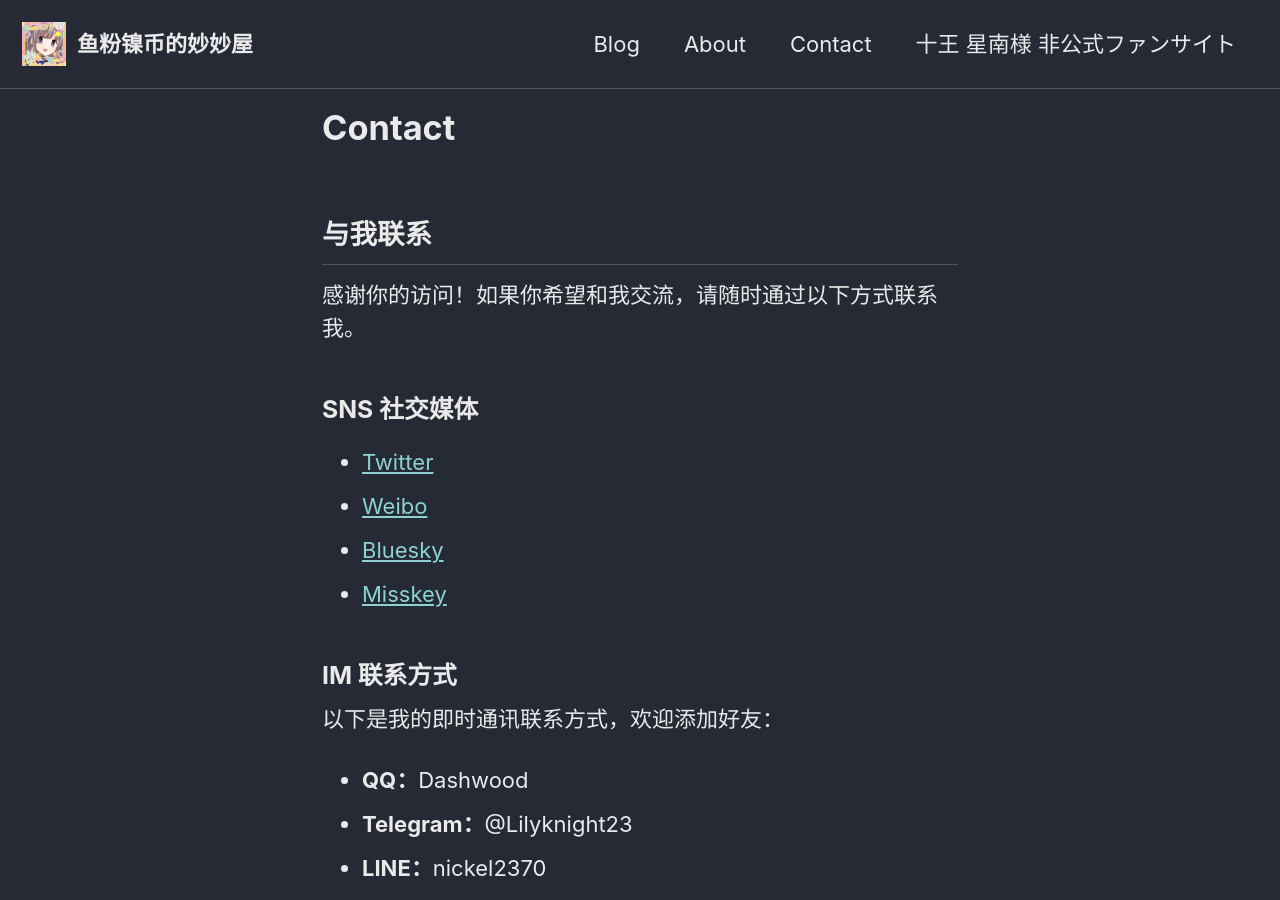
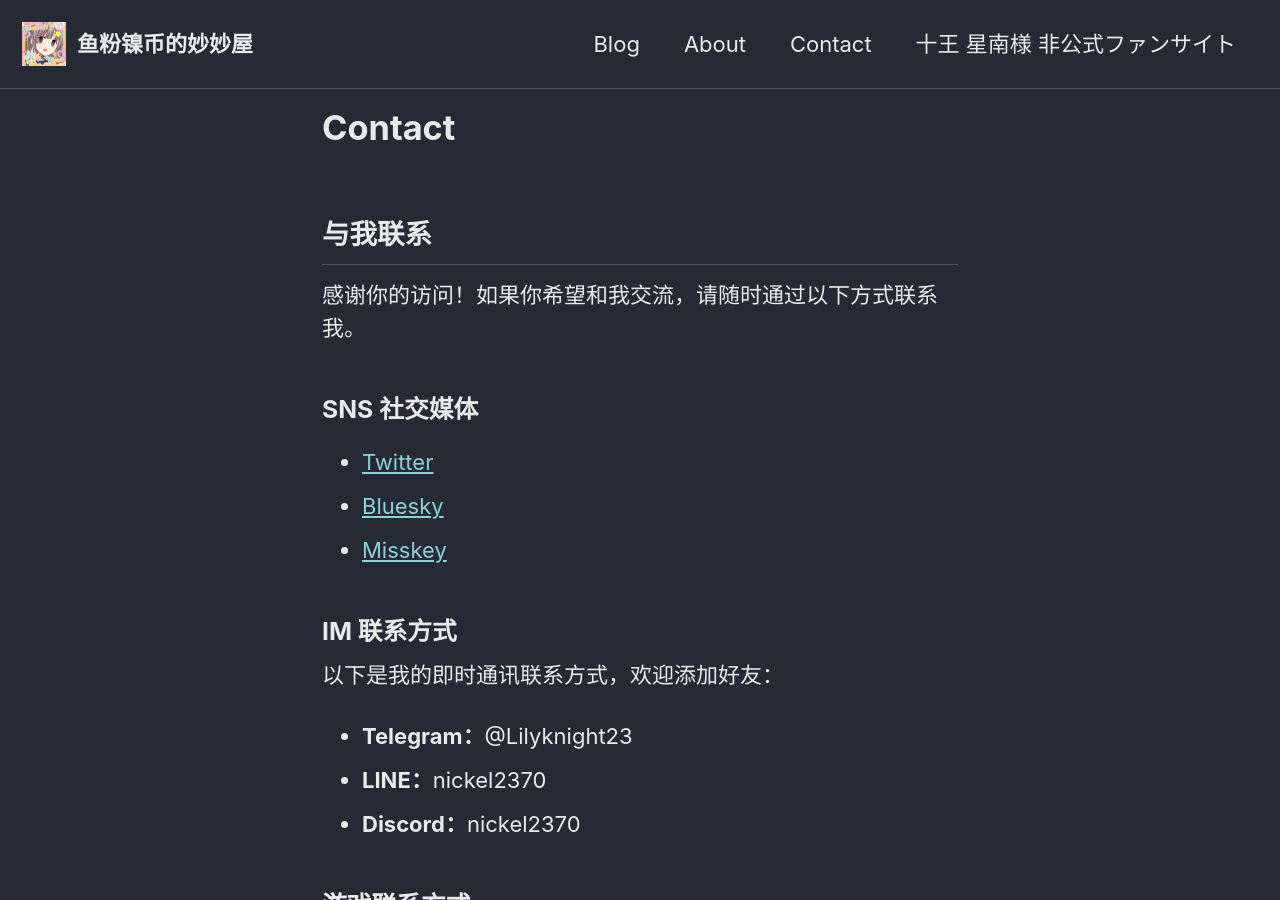
Before and after one commit to lilyknight39/lilyknight39.github.io, a Jekyll site: the page built from _pages/contact.md, in a window 1280 px wide and 900 px high. Built offline with Jekyll 4.4.1, drawn with Linux system fonts in a browser that asks for light colours; cached includes are drawn as plain includes.

Commit message:
Update contact.md

```diff
--- a/_pages/contact.md
+++ b/_pages/contact.md
@@ -14,9 +14,6 @@
     <a href="https://x.com/Nickel2370" target="_blank">Twitter</a>
   </li>
   <li>
-    <a href="https://weibo.com/u/2195844241" target="_blank">Weibo</a>
-  </li>
-  <li>
     <a href="https://bsky.app/profile/lilyknight.top" target="_blank">Bluesky</a>
   </li>
   <li>
@@ -29,7 +26,6 @@
 
 <div class="contact-section">
   <ul>
-    <li><strong>QQ：</strong>Dashwood</li>
     <li><strong>Telegram：</strong>@Lilyknight23</li>
     <li><strong>LINE：</strong>nickel2370</li>
     <li><strong>Discord：</strong>nickel2370</li>
```
